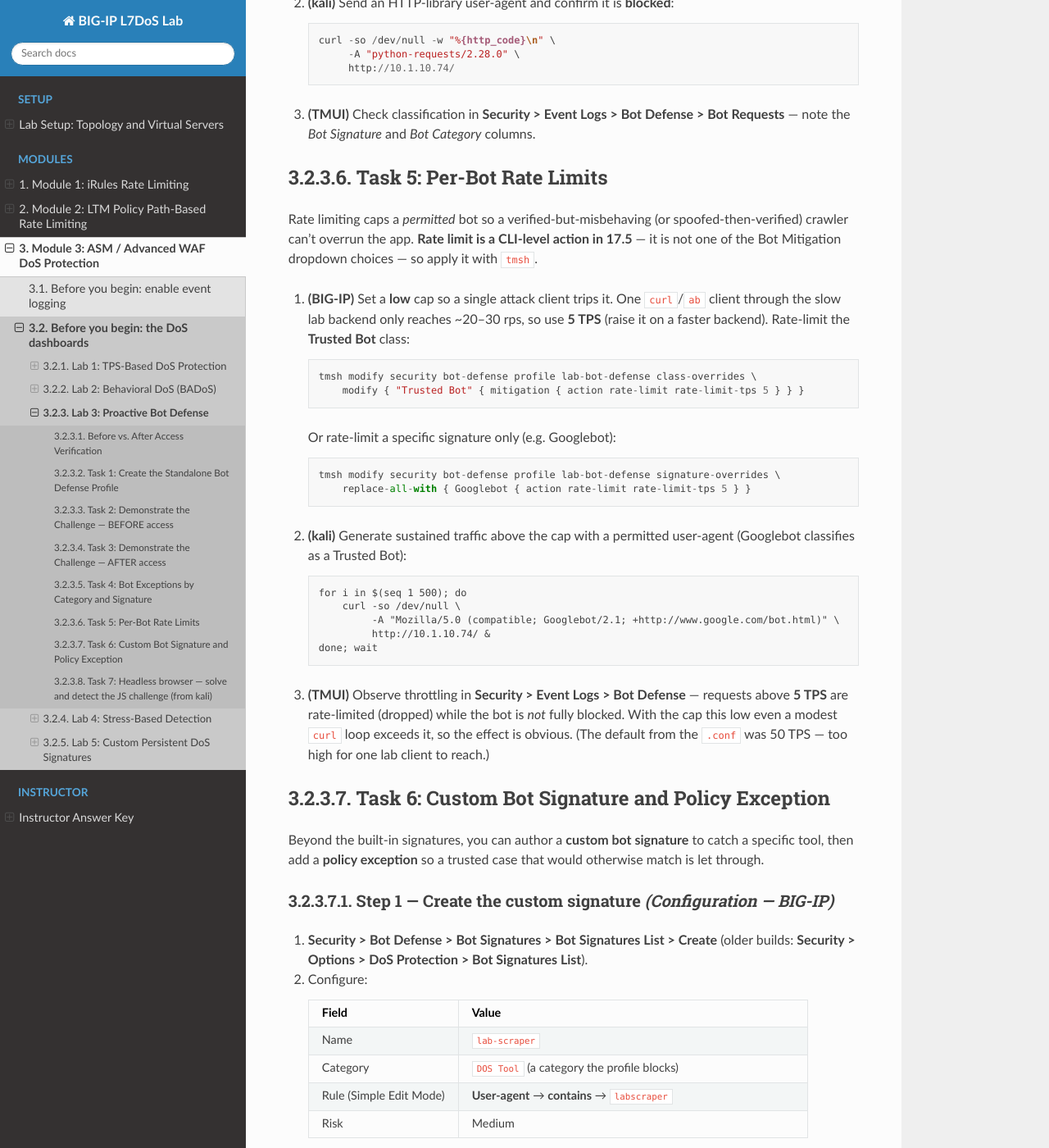
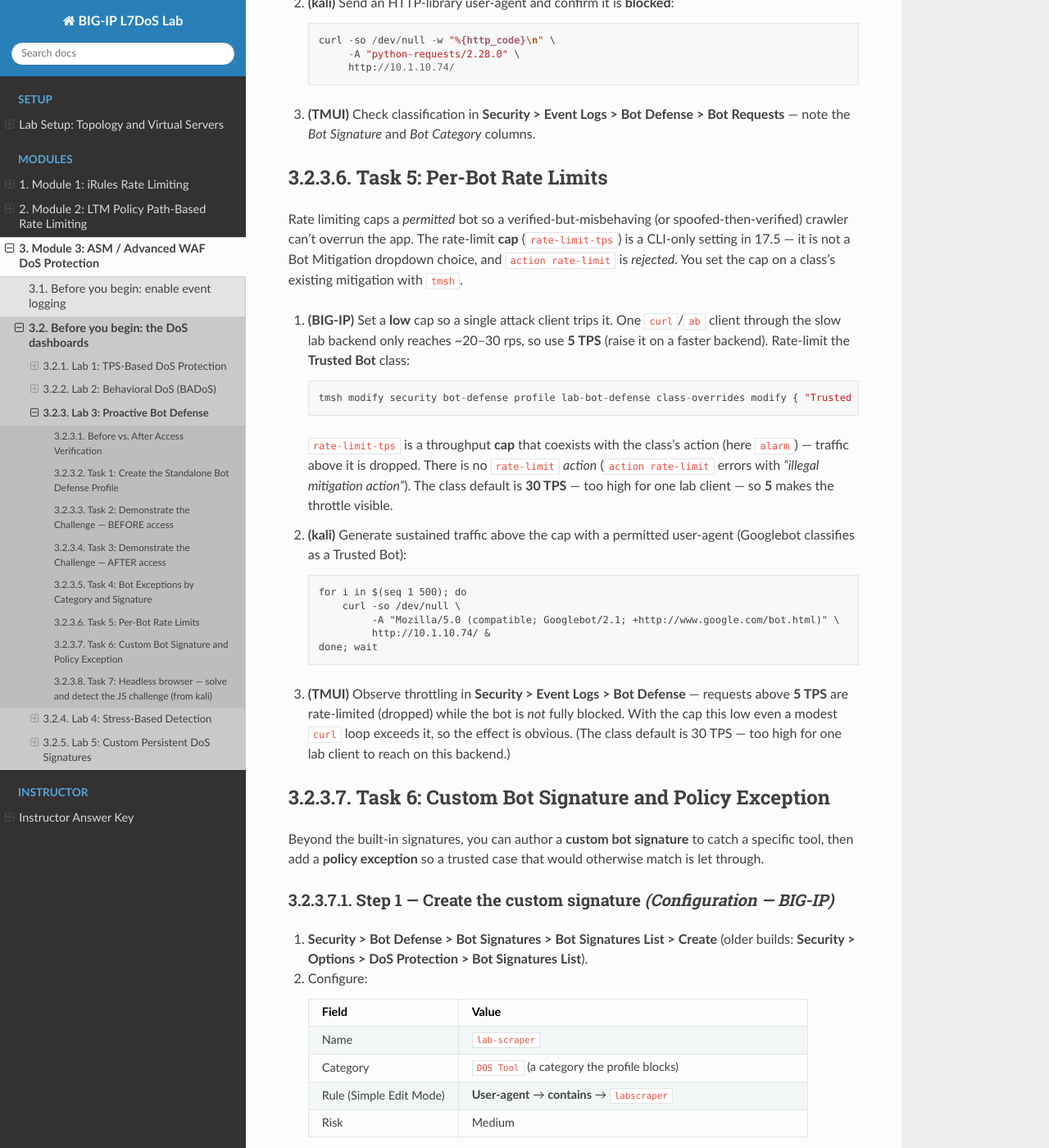
Before and after one commit to snowblind-/BIG-IP-L7DoS-Lab, a Sphinx documentation site: the page built from docs/module3-asm-waf/lab3/lab3-bot-defense.rst, in a window 1280 px wide and 1400 px high, scrolled down 7739 px. Shown: the whole window at 82% size. Built offline with Sphinx 7.4.7 and the Read the Docs theme 3.1.0, drawn with Linux system fonts in a browser that asks for light colours; some of the changed text lies outside the part shown.

Commit message:
Lab 3: single-line all tmsh brace commands + correct rate-limit schema
Field-validated on 17.1.1/17.5:
- tmsh rejects backslash-continued multi-line brace blocks pasted into the shell
  ('properties must be enclosed in braces'). Convert every tmsh command in Lab 3
  (class-overrides, browser-verify toggles, rate-limit, signature add/delete,
  profile create, signature create) to a single paste-safe line; add a note.
- 'action rate-limit' is an illegal mitigation action ('illegal mitigation
  action'). rate-limit-tps is a throughput CAP set on a class mitigation alongside
  a normal action (alarm/captcha/block), default 30 TPS. Fix Task 5 to
  'action alarm rate-limit-tps 5', correct the Task 1 fast-path note, and make
  bot-defense-standalone.conf loadable (Trusted Bot action rate-limit->alarm;
  Googlebot/bingbot signature-overrides action rate-limit->none). 5 TPS chosen so
  one lab client (~20-30 rps) trips the cap.

```diff
--- a/docs/module3-asm-waf/lab3/lab3-bot-defense.rst
+++ b/docs/module3-asm-waf/lab3/lab3-bot-defense.rst
@@ -108,9 +108,7 @@
 
    **(CLI equivalent)**::
 
-      tmsh create security bot-defense profile lab-bot-defense \
-          template strict enforcement-mode blocking \
-          description "L7DoS Lab - standalone bot defense"
+      tmsh create security bot-defense profile lab-bot-defense template strict enforcement-mode blocking description "L7DoS Lab - standalone bot defense"
 
 #. **Bot Mitigation Settings** — the action applied *after* a client is classified.
    With **Strict** the defaults are Trusted=Alarm, Untrusted=Block, Suspicious
@@ -154,12 +152,13 @@
 
    **(CLI equivalent)**::
 
-      tmsh modify security bot-defense profile lab-bot-defense class-overrides \
-          replace-all-with { \
-              "Trusted Bot"       { mitigation { action alarm } } \
-              "Untrusted Bot"     { mitigation { action captcha } } \
-              "Suspicious Browser"{ mitigation { action captcha } } \
-              "Malicious Bot"     { mitigation { action block } } }
+      tmsh modify security bot-defense profile lab-bot-defense class-overrides replace-all-with { "Trusted Bot" { mitigation { action alarm } } "Untrusted Bot" { mitigation { action captcha } } "Suspicious Browser" { mitigation { action captcha } } "Malicious Bot" { mitigation { action block } } }
+
+   .. note::
+
+      Paste each ``tmsh`` brace command as a **single line**. tmsh does not reliably
+      accept backslash-continued multi-line brace blocks pasted into the shell — it
+      errors with *"properties must be enclosed in braces."*
 
 #. **Browsers** — when/how the JavaScript challenge is issued:
 
@@ -237,11 +236,10 @@
       tmsh load sys config merge file /var/tmp/bot-defense-standalone.conf
       tmsh modify ltm virtual vs-lab-bot profiles add { lab-bot-defense }
 
-   The ``.conf`` also sets per-bot **rate limits** (Trusted Bot 50 TPS, Googlebot
-   100, bingbot 60) via ``rate-limit`` actions. The 17.5 **Bot Mitigation** class
-   dropdown does not expose a rate-limit-TPS action, so the UI steps use the
-   available actions (Alarm/CAPTCHA/Block); the rate-limit values are a CLI-only
-   refinement.
+   The ``.conf`` also caps the **Trusted Bot** class with ``rate-limit-tps 5`` — a
+   throughput cap set on the class mitigation *alongside* its action (there is no
+   ``rate-limit`` action in 17.5). The UI Bot Mitigation dropdown sets the action
+   only; the ``rate-limit-tps`` cap is a CLI refinement (see Task 5).
 
 .. note::
 
@@ -279,8 +277,7 @@
 
 *Configuration (BIG-IP).* Switch the Browser class to after-access and compare::
 
-   tmsh modify security bot-defense profile lab-bot-defense class-overrides \
-       modify { Browser { verification { action browser-verify-after-access-blocking } } }
+   tmsh modify security bot-defense profile lab-bot-defense class-overrides modify { Browser { verification { action browser-verify-after-access-blocking } } }
 
 #. **(kali)** Repeat the ``curl`` from Task 2. This time the **application
    response is returned** with the verification JavaScript injected into it — the
@@ -293,8 +290,7 @@
 
 #. *Configuration (BIG-IP).* Restore the proactive setting when done::
 
-      tmsh modify security bot-defense profile lab-bot-defense class-overrides \
-          modify { Browser { verification { action browser-verify-before-access } } }
+      tmsh modify security bot-defense profile lab-bot-defense class-overrides modify { Browser { verification { action browser-verify-before-access } } }
 
 Task 4: Bot Exceptions by Category and Signature
 -------------------------------------------------
@@ -322,22 +318,22 @@
 ----------------------------
 
 Rate limiting caps a *permitted* bot so a verified-but-misbehaving (or
-spoofed-then-verified) crawler can't overrun the app. **Rate limit is a CLI-level
-action in 17.5** — it is not one of the Bot Mitigation dropdown choices — so apply
-it with ``tmsh``.
+spoofed-then-verified) crawler can't overrun the app. The rate-limit **cap** (``rate-limit-tps``) is a CLI-only setting in 17.5 — it is
+not a Bot Mitigation dropdown choice, and ``action rate-limit`` is *rejected*. You
+set the cap on a class's existing mitigation with ``tmsh``.
 
 #. **(BIG-IP)** Set a **low** cap so a single attack client trips it. One
    ``curl``/``ab`` client through the slow lab backend only reaches ~20–30 rps, so
    use **5 TPS** (raise it on a faster backend). Rate-limit the **Trusted Bot**
    class::
 
-      tmsh modify security bot-defense profile lab-bot-defense class-overrides \
-          modify { "Trusted Bot" { mitigation { action rate-limit rate-limit-tps 5 } } }
+      tmsh modify security bot-defense profile lab-bot-defense class-overrides modify { "Trusted Bot" { mitigation { action alarm rate-limit-tps 5 } } }
 
-   Or rate-limit a specific signature only (e.g. Googlebot)::
-
-      tmsh modify security bot-defense profile lab-bot-defense signature-overrides \
-          replace-all-with { Googlebot { action rate-limit rate-limit-tps 5 } }
+   ``rate-limit-tps`` is a throughput **cap** that coexists with the class's action
+   (here ``alarm``) — traffic above it is dropped. There is no ``rate-limit``
+   *action* (``action rate-limit`` errors with *"illegal mitigation action"*). The
+   class default is **30 TPS** — too high for one lab client — so **5** makes the
+   throttle visible.
 
 #. **(kali)** Generate sustained traffic above the cap with a permitted
    user-agent (Googlebot classifies as a Trusted Bot)::
@@ -351,8 +347,8 @@
 #. **(TMUI)** Observe throttling in **Security > Event Logs > Bot Defense** —
    requests above **5 TPS** are rate-limited (dropped) while the bot is *not* fully
    blocked. With the cap this low even a modest ``curl`` loop exceeds it, so the
-   effect is obvious. (The default from the ``.conf`` was 50 TPS — too high for one
-   lab client to reach.)
+   effect is obvious. (The class default is 30 TPS — too high for one lab client to
+   reach on this backend.)
 
 Task 6: Custom Bot Signature and Policy Exception
 --------------------------------------------------
@@ -386,9 +382,7 @@
 
    CLI equivalent::
 
-      tmsh create security bot-defense signature lab-scraper \
-          category "DOS Tool" risk medium \
-          user-agent { match-type contains search-string labscraper }
+      tmsh create security bot-defense signature lab-scraper category "DOS Tool" risk medium user-agent { match-type contains search-string labscraper }
 
 .. important::
 
@@ -427,8 +421,7 @@
   **None**, save.
 - **CLI:** ::
 
-      tmsh modify security bot-defense profile lab-bot-defense \
-          signature-overrides add { lab-scraper { action none } }
+      tmsh modify security bot-defense profile lab-bot-defense signature-overrides add { lab-scraper { action none } }
 
 Step 4 — Validate the exception
 ~~~~~~~~~~~~~~~~~~~~~~~~~~~~~~~~~
@@ -445,8 +438,7 @@
 
 #. *Cleanup (BIG-IP), optional* — remove the exception to restore blocking::
 
-      tmsh modify security bot-defense profile lab-bot-defense \
-          signature-overrides delete { lab-scraper }
+      tmsh modify security bot-defense profile lab-bot-defense signature-overrides delete { lab-scraper }
 
 Task 7: Headless browser — solve and detect the JS challenge (from kali)
 ------------------------------------------------------------------------
```
Also changed, not shown: 1 other file.
